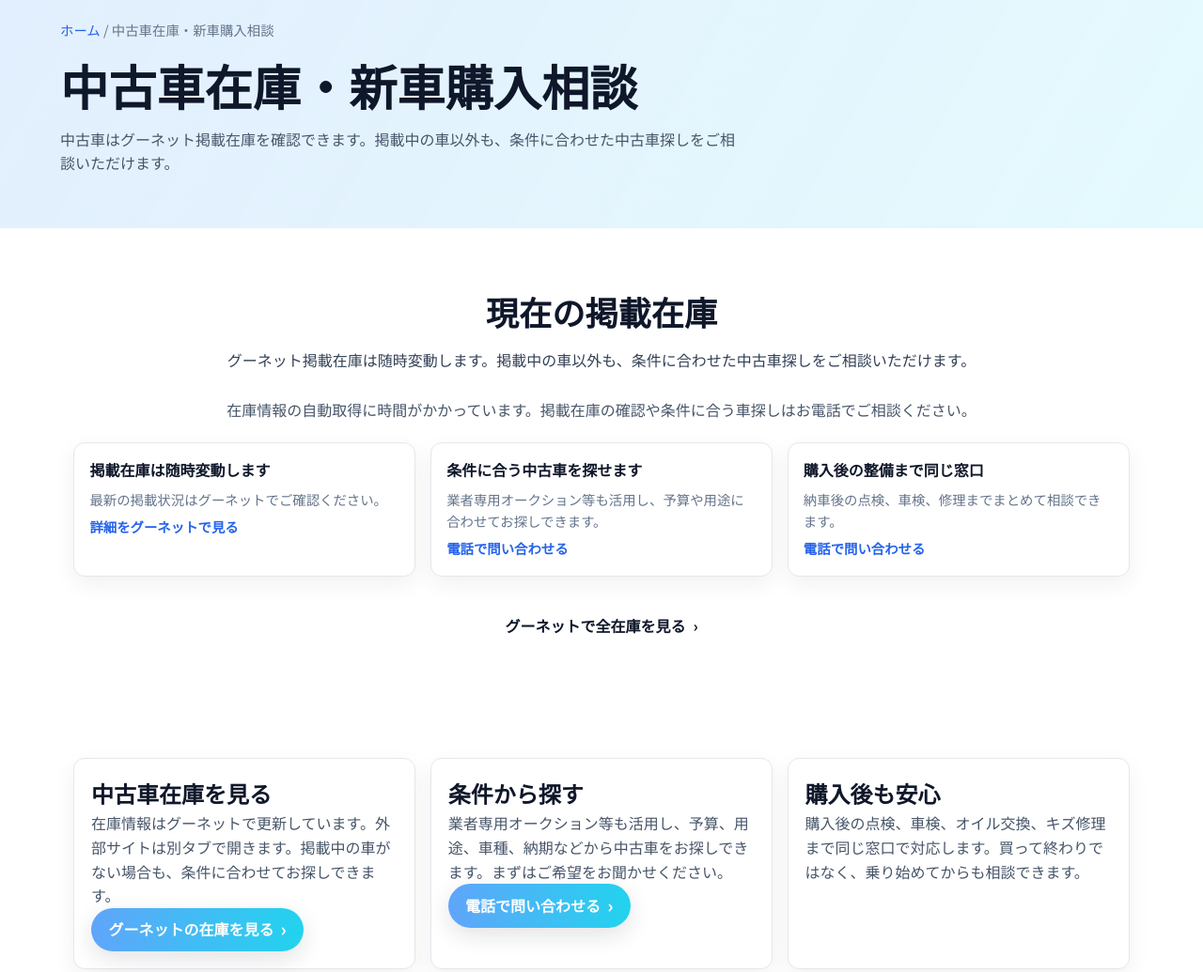
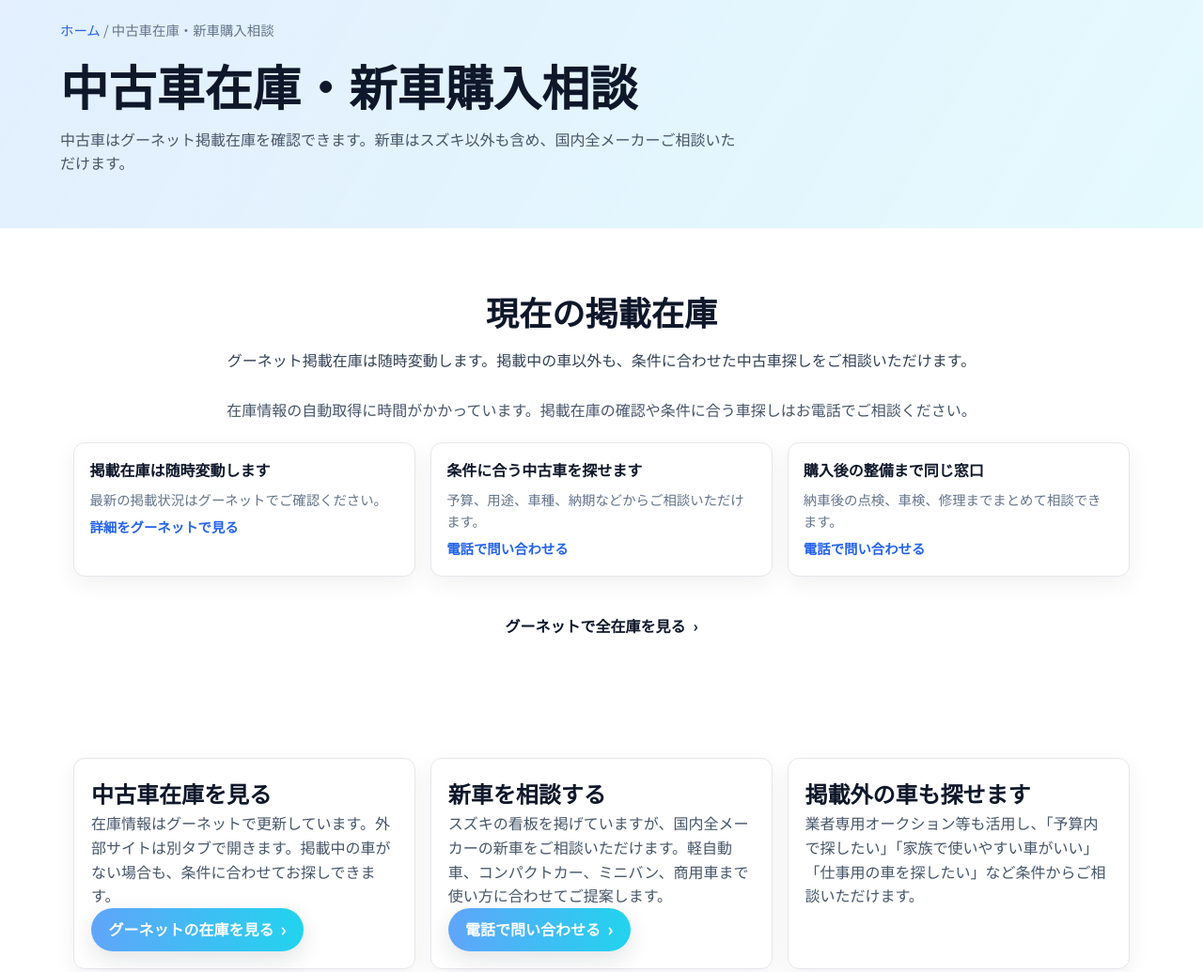
Before and after one commit to Laile005/my-car-center, a plain HTML site: page used-cars/index.html in a window 1280 px wide. Shown: the part 160-1195 px from the top of the page at 94% size. Drawn offline with Linux system fonts and the light colour scheme; no server answers.

```diff
--- a/used-cars/index.html
+++ b/used-cars/index.html
@@ -34,7 +34,7 @@
     },
     "makesOffer": [
       {"@type": "Offer", "itemOffered": {"@type": "Service", "name": "国内全メーカー新車販売"}},
-      {"@type": "Offer", "itemOffered": {"@type": "Service", "name": "中古車販売・注文販売"}},
+      {"@type": "Offer", "itemOffered": {"@type": "Service", "name": "中古車販売"}},
       {"@type": "Offer", "itemOffered": {"@type": "Service", "name": "購入後の車検・整備"}}
     ]
   }
@@ -76,7 +76,7 @@
     <div class="container">
       <p class="breadcrumb"><a href="../">ホーム</a> / 中古車在庫・新車購入相談</p>
       <h1 class="column-hero__title">中古車在庫・新車購入相談</h1>
-      <p class="column-hero__lead">中古車はグーネット掲載在庫を確認できます。掲載中の車以外も、条件に合わせた中古車探しをご相談いただけます。</p>
+      <p class="column-hero__lead">中古車はグーネット掲載在庫を確認できます。新車はスズキ以外も含め、国内全メーカーご相談いただけます。</p>
     </div>
   </section>
 
@@ -100,13 +100,13 @@
         <p><a class="recruit-cta" href="https://www.goo-net.com/usedcar_shop/1010169/stock.html#tab_detail" target="_blank" rel="noopener">グーネットの在庫を見る</a></p>
       </article>
       <article class="guide-card">
-        <h2>条件から探す</h2>
-        <p>業者専用オークション等も活用し、予算、用途、車種、納期などから中古車をお探しできます。まずはご希望をお聞かせください。</p>
+        <h2>新車を相談する</h2>
+        <p>スズキの看板を掲げていますが、国内全メーカーの新車をご相談いただけます。軽自動車、コンパクトカー、ミニバン、商用車まで使い方に合わせてご提案します。</p>
         <p><a class="recruit-cta" href="tel:0849761000">電話で問い合わせる</a></p>
       </article>
       <article class="guide-card">
-        <h2>購入後も安心</h2>
-        <p>購入後の点検、車検、オイル交換、キズ修理まで同じ窓口で対応します。買って終わりではなく、乗り始めてからも相談できます。</p>
+        <h2>掲載外の車も探せます</h2>
+        <p>業者専用オークション等も活用し、「予算内で探したい」「家族で使いやすい車がいい」「仕事用の車を探したい」など条件からご相談いただけます。</p>
       </article>
     </div>
   </section>
@@ -172,7 +172,7 @@
     const gooStockUrl = 'https://www.goo-net.com/usedcar_shop/1010169/stock.html#tab_detail';
     const fallbackItems = [
       { title: '掲載在庫は随時変動します', url: gooStockUrl, note: '最新の掲載状況はグーネットでご確認ください。' },
-      { title: '条件に合う中古車を探せます', url: 'tel:0849761000', note: '業者専用オークション等も活用し、予算や用途に合わせてお探しできます。' },
+      { title: '条件に合う中古車を探せます', url: 'tel:0849761000', note: '予算、用途、車種、納期などからご相談いただけます。' },
       { title: '購入後の整備まで同じ窓口', url: 'tel:0849761000', note: '納車後の点検、車検、修理までまとめて相談できます。' }
     ];
 
```
